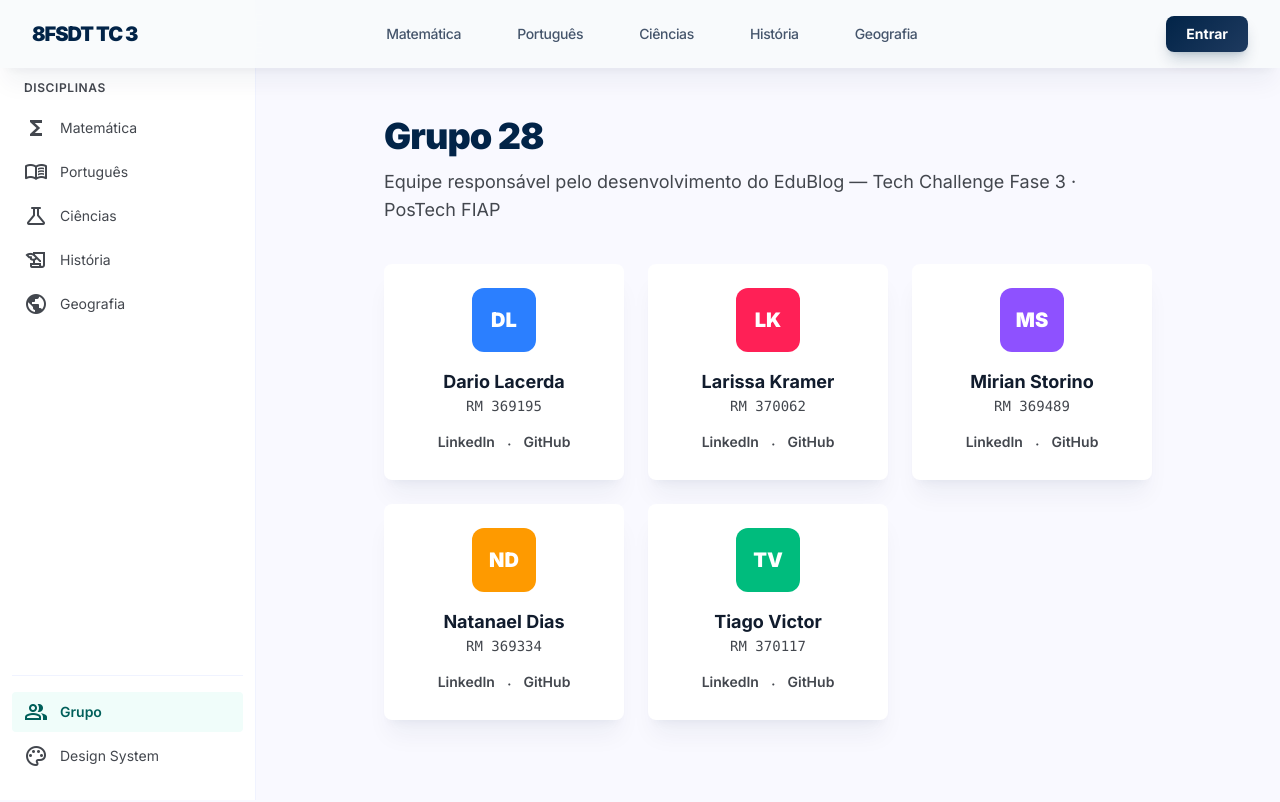
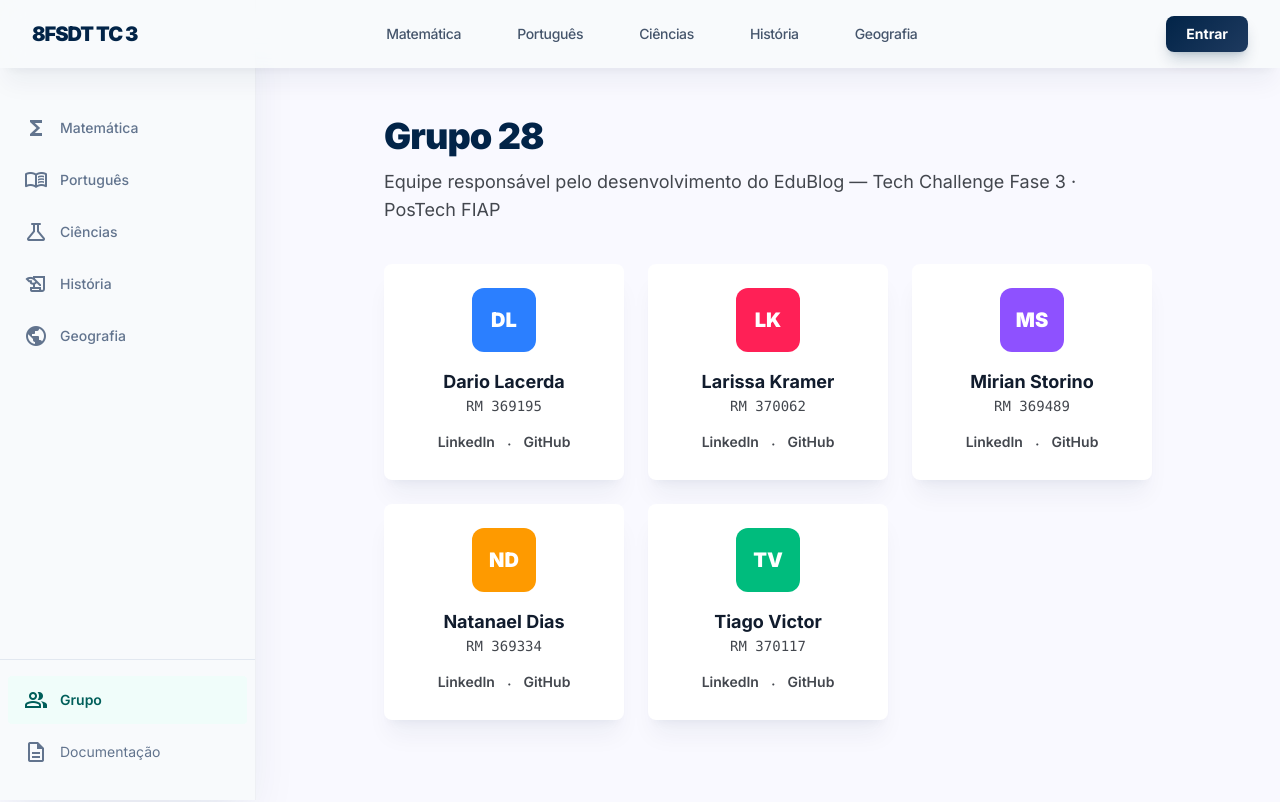
Before and after one commit to natanjunior/8FSDT-tech-challenge-3, a Next.js app: page /grupo in a window 1280 px wide. Shown: the top 802 px of the page. Built offline with nearby package versions, Linux system fonts and the light colour scheme; no server answers.

Commit message:
fix: align Sidebar with prototype — bg-slate-50, shadow-2xl, border-r, slate-500 text

```diff
--- a/src/components/layout/Sidebar.tsx
+++ b/src/components/layout/Sidebar.tsx
@@ -26,58 +26,68 @@ export function Sidebar({ activeDiscipline, activeSection, sidebarOpen = false,
       {/* Overlay mobile */}
       {sidebarOpen && (
         <div
-          className="fixed inset-0 bg-on-surface/40 z-30 lg:hidden"
+          className="fixed inset-0 bg-on-surface/30 z-30 lg:hidden"
           onClick={onClose}
         />
       )}
 
       <aside
         id="main-sidebar"
-        className={`fixed left-0 top-0 h-screen w-64 bg-surface-container-lowest border-r border-surface-container-low z-40
-          flex flex-col pt-20 pb-6 px-3 transition-transform duration-200
+        className={`fixed left-0 top-0 h-screen w-64 bg-slate-50 shadow-2xl shadow-sky-950/10 py-6 z-40 border-r border-outline-variant/20
+          flex flex-col transition-transform duration-300
           ${sidebarOpen ? 'translate-x-0' : '-translate-x-full'} lg:translate-x-0`}
       >
-        <nav className="flex-1 flex flex-col gap-1">
-          <p className="text-xs font-semibold text-on-surface-variant uppercase tracking-wider px-3 mb-2">
-            Disciplinas
-          </p>
+        <nav className="flex-1 space-y-1 px-2 mt-20">
           {DISCIPLINES.map((d) => (
             <Link
               key={d.slug}
               href={`/posts?discipline=${d.slug}`}
               onClick={onClose}
-              className={`flex items-center gap-3 px-3 py-2 rounded-lg text-sm transition-all
-                ${activeDiscipline === d.slug
-                  ? 'bg-teal-50 text-teal-800 font-semibold'
-                  : 'text-on-surface-variant hover:bg-surface-container-low hover:translate-x-1'
-                }`}
+              className={
+                activeDiscipline === d.slug
+                  ? 'flex items-center px-4 py-2.5 bg-teal-50 text-teal-800 font-semibold rounded-lg'
+                  : 'flex items-center px-4 py-3 text-slate-500 hover:bg-slate-200 rounded-lg transition-all hover:translate-x-1'
+              }
             >
-              <span className="material-symbols-outlined text-base">{d.icon}</span>
-              {d.label}
+              <span className="material-symbols-outlined mr-3 text-lg">{d.icon}</span>
+              <span className="text-sm font-medium">{d.label}</span>
             </Link>
           ))}
 
           {user?.role === 'TEACHER' && (
-            <Link
-              href="/admin/posts/new"
-              onClick={onClose}
-              className="mt-4 flex items-center justify-center gap-2 px-4 py-2.5 rounded-xl
-                bg-gradient-to-r cta-gradient text-white font-bold text-sm"
-            >
-              <span className="material-symbols-outlined text-base">add</span>
-              Criar Post
-            </Link>
+            <div className="pt-4 px-2">
+              <Link
+                href="/admin/posts/new"
+                onClick={onClose}
+                className="w-full bg-gradient-to-r from-secondary to-on-secondary-container text-white py-3 rounded-xl font-bold flex items-center justify-center gap-2 shadow-lg shadow-secondary/20 hover:opacity-90 transition-all active:scale-95"
+              >
+                <span className="material-symbols-outlined text-sm">add</span>
+                <span className="text-sm">Criar Post</span>
+              </Link>
+            </div>
           )}
         </nav>
 
-        <div className="border-t border-surface-container-low pt-4 flex flex-col gap-1">
-          <Link href="/grupo" onClick={onClose} className={`flex items-center gap-3 px-3 py-2 rounded-lg text-sm transition-colors ${activeSection === 'grupo' ? 'bg-teal-50 text-teal-800 font-semibold' : 'text-on-surface-variant hover:bg-surface-container-low'}`}>
-            <span className="material-symbols-outlined text-base">group</span>
-            Grupo
+        <div className="px-2 space-y-1 border-t border-slate-200 pt-4 mt-auto">
+          <Link
+            href="/grupo"
+            onClick={onClose}
+            className={
+              activeSection === 'grupo'
+                ? 'flex items-center px-4 py-3 bg-teal-50 text-teal-800 font-semibold rounded-lg'
+                : 'flex items-center px-4 py-3 text-slate-500 hover:bg-slate-200 rounded-lg transition-all hover:translate-x-1'
+            }
+          >
+            <span className="material-symbols-outlined mr-3 text-lg">group</span>
+            <span className="text-sm">Grupo</span>
           </Link>
-          <Link href="/design-system" onClick={onClose} className="flex items-center gap-3 px-3 py-2 rounded-lg text-sm text-on-surface-variant hover:bg-surface-container-low transition-colors">
-            <span className="material-symbols-outlined text-base">palette</span>
-            Design System
+          <Link
+            href="/design-system"
+            onClick={onClose}
+            className="flex items-center px-4 py-3 text-slate-500 hover:bg-slate-200 rounded-lg transition-all hover:translate-x-1"
+          >
+            <span className="material-symbols-outlined mr-3 text-lg">description</span>
+            <span className="text-sm">Documentação</span>
           </Link>
         </div>
       </aside>
```
